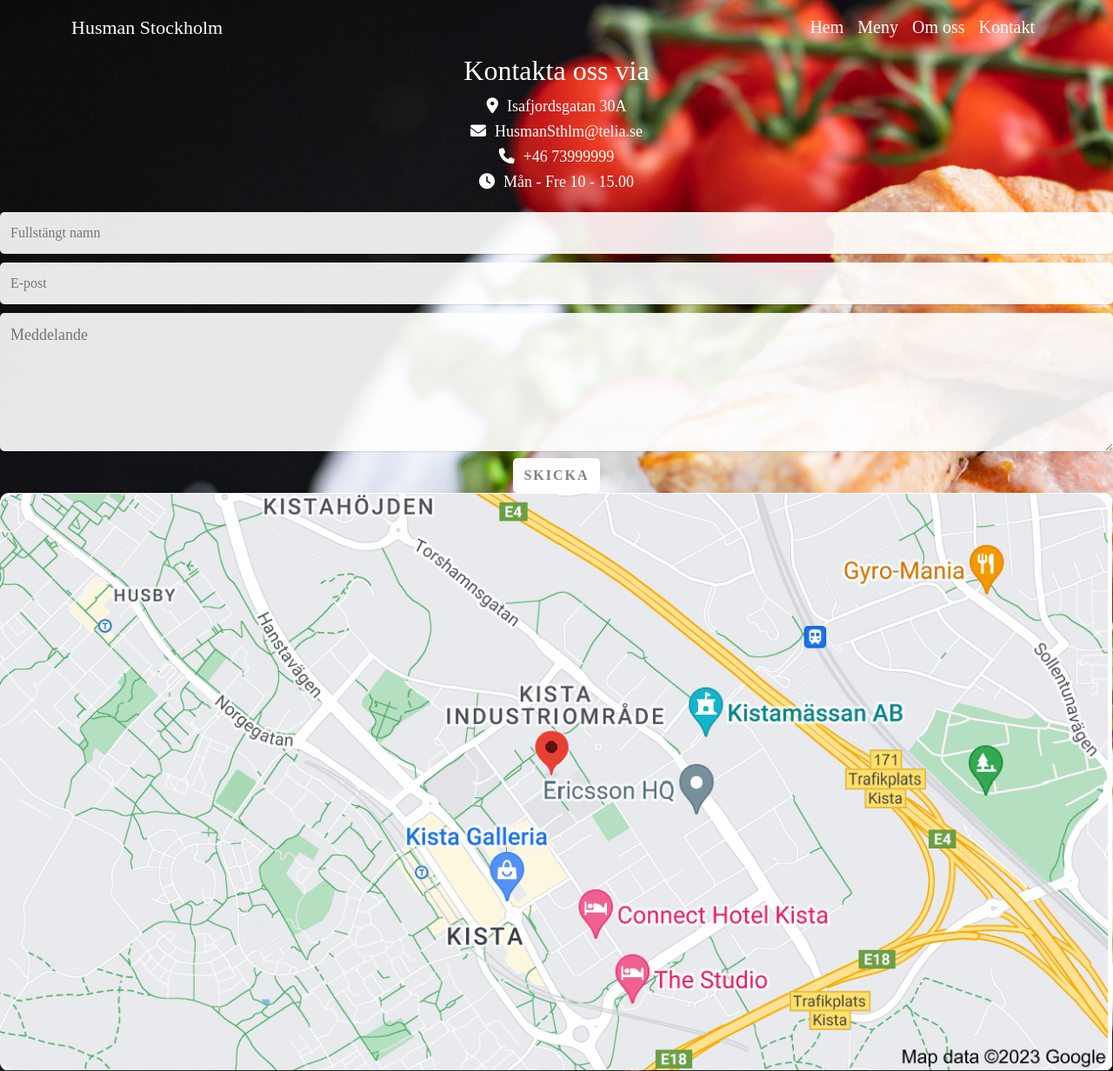
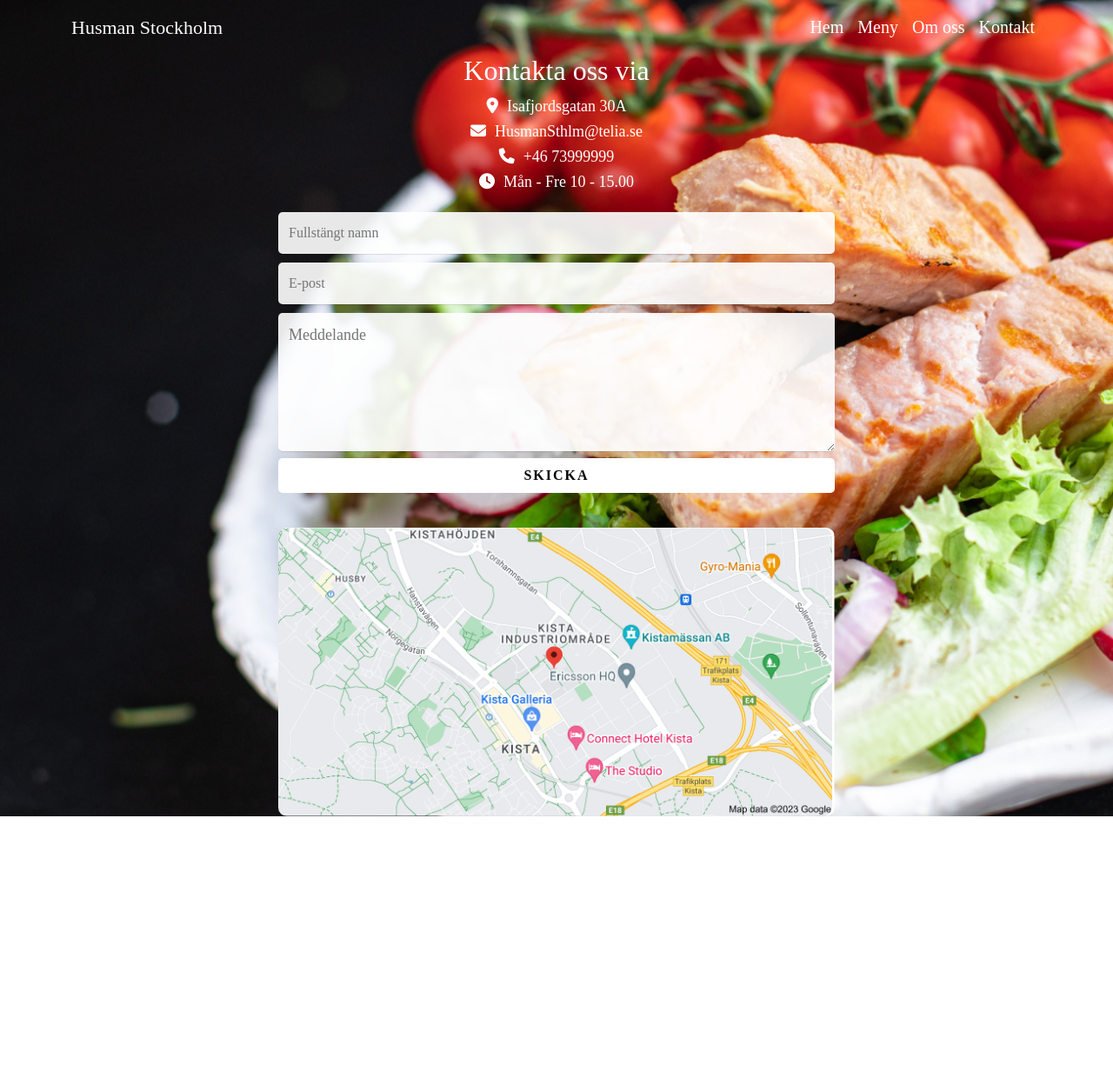
Before and after one commit to JonasB91/HusmanSTHLM, a plain HTML site: page contact.html in a window 1280 px wide. Shown: the whole page at 87% size. After the commit the page ends 939 px from the top, so only its background shows below. Drawn offline with nearby package versions, Linux system fonts and the light colour scheme; a web font is replaced by a local one.

Commit message:
Har ändrat på storlekrna i kontakt form och send btn

```diff
--- a/Css/contact.css
+++ b/Css/contact.css
@@ -45,7 +45,7 @@ body {
 
 .text-box,
 textarea {
-  width: 100%; /* full bredd för text fältet och textområdet */
+  width: 50%; /*  bredd för text fältet och textområdet */
   padding: 12px;
   font-size: 16px;
   border: none;
@@ -56,11 +56,11 @@ textarea {
 }
 
 .send-btn {
-  width: 100%;
-  max-width: 100px; /* justera efter känsla maximal bredd för skicka knappen */
+  width: 50%;
+  max-width: 100%; /* justera efter känsla maximal bredd för skicka knappen */
   margin: 0 auto; /* centrerat knappen */
   background: white;
-  color: grey;
+  color: black;
   border: none;
   height: 40px;
   font-size: 16px;
@@ -68,11 +68,18 @@ textarea {
   text-transform: uppercase;
   letter-spacing: 2px;
   border-radius: 5px;
+
+
 }
 
 .googlemaps-container { /* image container */
   display: flex;
+  flex-wrap: wrap; /* justera eller alternativt ta bort den */
   justify-content: center;
+  padding-top: 5vh;
+  margin-left: 25vw;
+  width: 50%
+
 }
 
 .googlemaps-container img { /* styling av image container */
--- a/popupMenu.js
+++ b/popupMenu.js
@@ -1,7 +1,7 @@
 //Hämta modellen
 var modal = document.getElementById("myModal");
 
-// hämta bilden och lägger in den i modellen
+// hämtar bilden och lägger in den i modellen
 var img = document.getElementById("menuImage");
 var modalImg = document.getElementById("myIMG")
 var captionText = document.getElementById("caption")
@@ -12,7 +12,7 @@ img.onclick = function() {
 }
 
 
-//Hämta span element som stänger modellen
+//Hämtar span element som stänger modellen
 var span = document.getElementsByClassName("close")[0];
 
 
```
Also changed, not shown: 1 other file.
